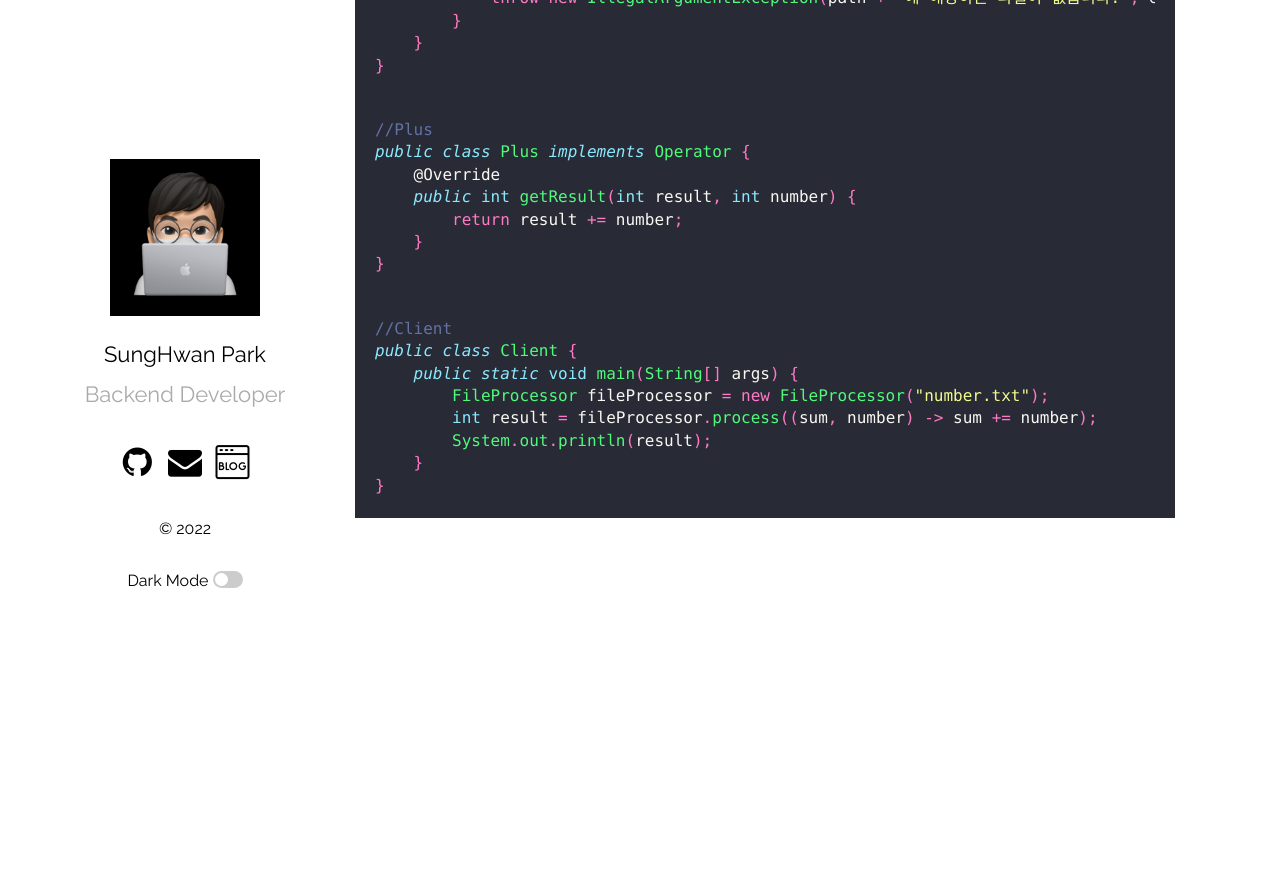
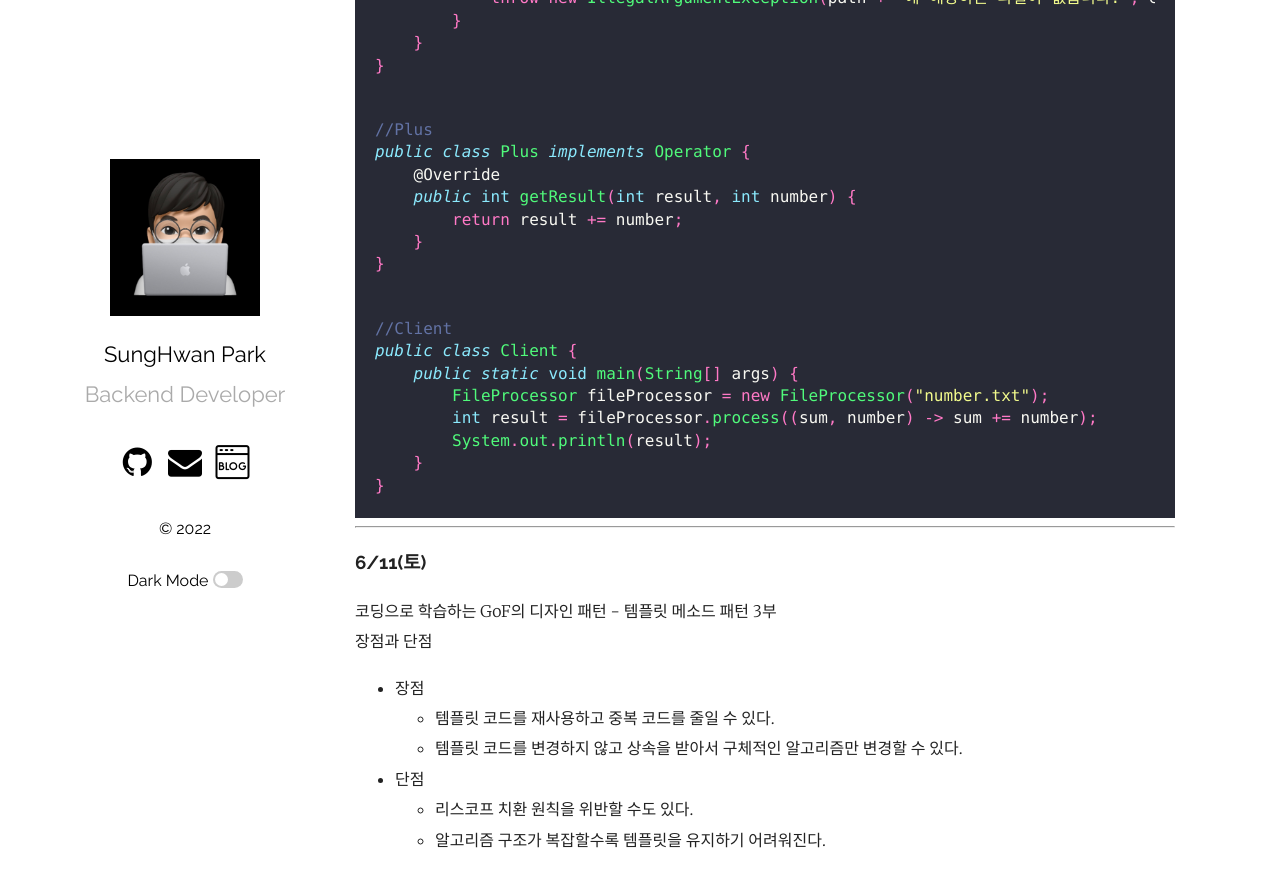
Before and after one commit to mrpark219/TIL, a Jekyll site: the page built from _posts/2022-06-01-6월TIL.markdown, in a window 1280 px wide and 900 px high, scrolled down 9610 px. Shown: the top 887 px of the window. Built offline with Jekyll 4.4.1, drawn with Linux system fonts in a browser that asks for light colours; comment, search, counter and statistics services are not loaded; before the commit the page ends 10173 px from its top, so only the background shows below that.

Commit message:
feat: 2022-06-11 TIL 추가

````diff
--- a/_posts/2022-06-01-6월TIL.markdown
+++ b/_posts/2022-06-01-6월TIL.markdown
@@ -467,3 +467,17 @@ public class Client {
     }
 }
 ```
+
+---
+
+### 6/11(토)
+
+코딩으로 학습하는 GoF의 디자인 패턴 - 템플릿 메소드 패턴 3부<br/>
+장점과 단점
+
+-   장점
+    -   템플릿 코드를 재사용하고 중복 코드를 줄일 수 있다.
+    -   템플릿 코드를 변경하지 않고 상속을 받아서 구체적인 알고리즘만 변경할 수 있다.
+-   단점
+    -   리스코프 치환 원칙을 위반할 수도 있다.
+    -   알고리즘 구조가 복잡할수록 템플릿을 유지하기 어려워진다.
````
